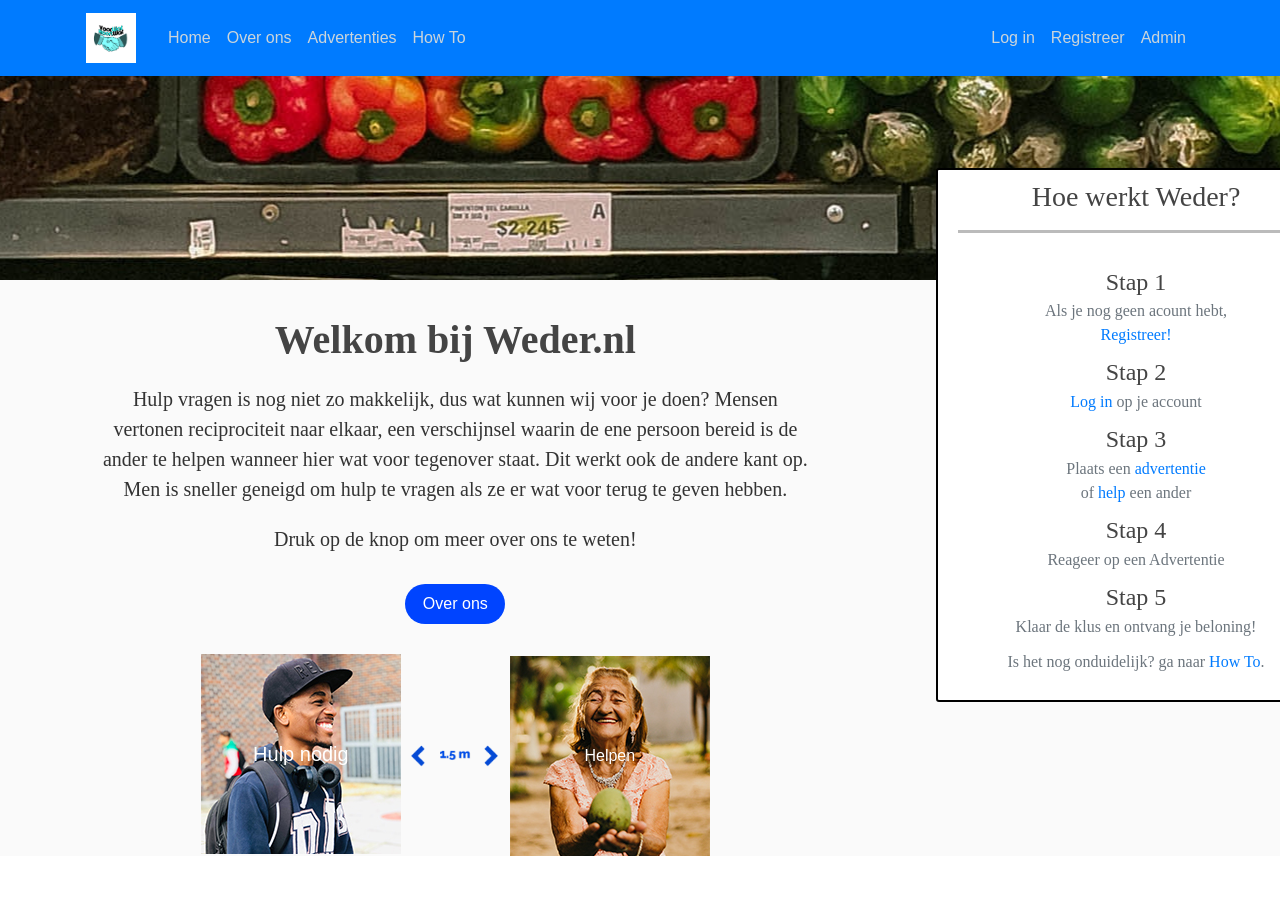
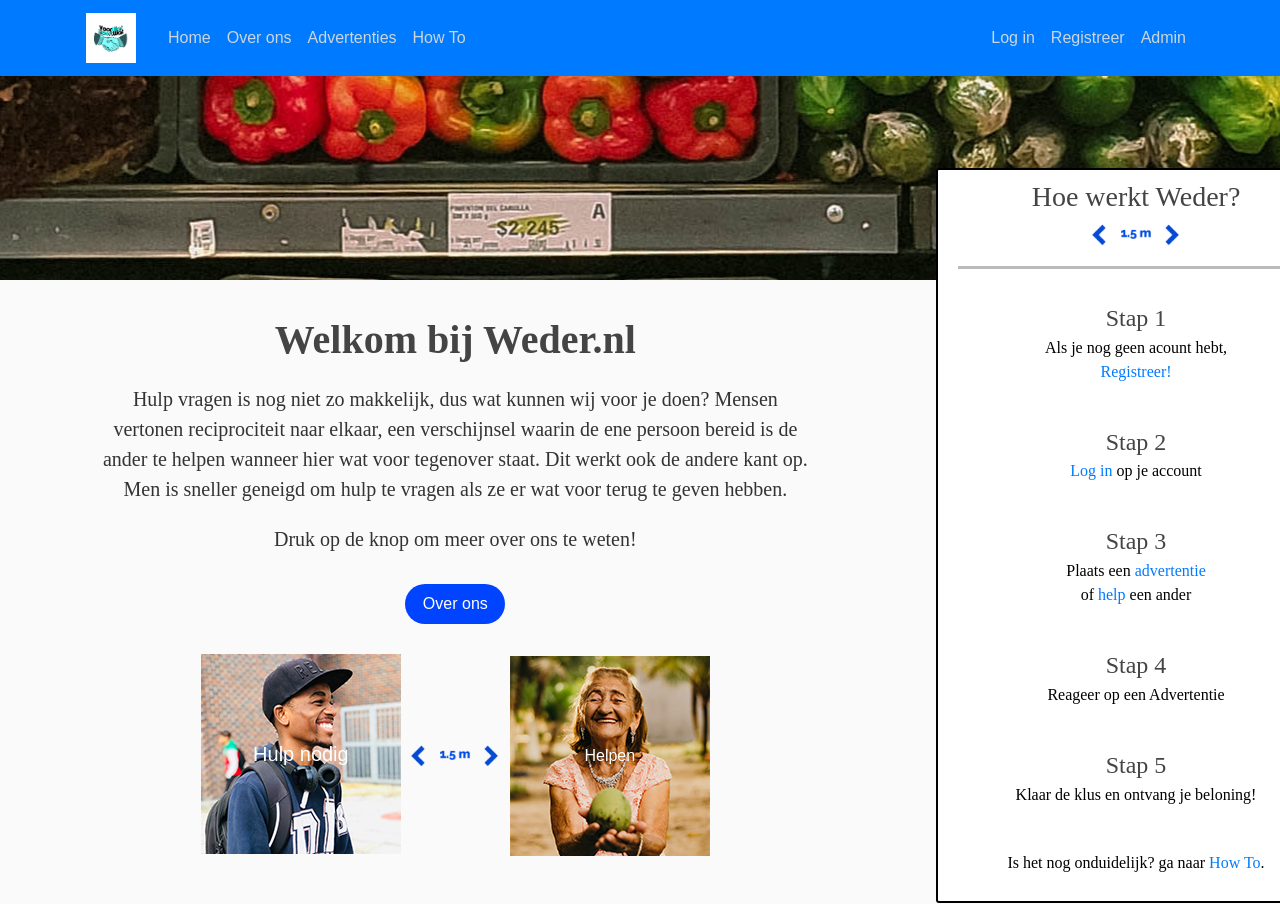
Before and after one commit to Ruben-wiel/s4d_project, a Django app: page / in a window 1280 px wide. Before the commit the page ends 856 px from the top, so only its background shows below. Run offline with Django 3.2, Linux system fonts and the light colour scheme; some libraries are stand-ins or nearby versions.

Commit message:
kleine veranderingen

```diff
--- a/s4d_webapp/website/static/website/home.css
+++ b/s4d_webapp/website/static/website/home.css
@@ -140,8 +140,3 @@
 hr.solid {
     border-top: 3px solid #bbb;
   }
-
-/* Dotted border */
-hr.dotted {
-    border-top: 3px dotted #bbb;
-  }
--- a/s4d_webapp/website/templates/website/base.html
+++ b/s4d_webapp/website/templates/website/base.html
@@ -57,17 +57,17 @@
         </nav>
         <!-- afbeelding banner -->
       </header>
-      <!-- ###############################################################################################################################################################  -->
       <div class="topblock">
         <div class="contentverschillend"></div>
       </div>
-      <!-- ###############################################################################################################################################################  -->
           <main role="main" class="container">
             <div class="ruimteboven">
             </div>
+            <!-- ############################# HOE WERKT HET ###############################  -->
             <div class="testen">
               <div class="content-section">
                 <h3 class="text-center">Hoe werkt Weder?</h3>
+                <img src="../../static/website/images/Pijlen.png" width="100">
                 <!-- <p class='text-muted'>
                     Welkom bij VoorWatHoortWat,<br> een simpel platform waar jij jouw<br> benodigdheden kan vragen, in ruil voor <br> een
                 tegenprestatie!
@@ -76,31 +76,36 @@
                   <ul class="list-group">
                     <div class="mb-4"></div>
                       <h4 class="text-center">Stap 1</h4>
-                      <p class='text-muted'>
+                      <p class='nummer1'>
                         Als je nog geen acount hebt,<br> <a href="/register/">Registreer!</a>
                       </p>
+                      <hr>
                     <div class="secondstep"></div>
                       <h4 class="text-center">Stap 2</h4>
-                      <p class='text-muted'>
+                      <p class='nummer2'>
                         <a href="/login/">Log in</a> op je account
                       </p>
+                      <hr>
                     <div class="thirdstep"></div>
                       <h4 class="text-center">Stap 3</h4>
-                      <p class='text-muted'>
+                      <p class='nummer3'>
                          Plaats een <a href="/posts/post/new/">advertentie</a> <br>
                           of <a href="/posts/">help</a> een ander
                       </p>
+                      <hr>
                       <div class="fourthstep"></div>
                       <h4 class="text-center">Stap 4</h4>
-                      <p class='text-muted'>
+                      <p class='nummer4'>
                          Reageer op een Advertentie
                       </p>
+                      <hr>
                       <div class="fifthstep"></div>
                       <h4 class="text-center">Stap 5</h4>
-                      <p class='text-muted'>
+                      <p class='nummer5'>
                          Klaar de klus en ontvang je beloning!
                       </p>
-                      <p class='text-muted'>
+                      <hr>
+                      <p class='nummer6'>
                           Is het nog onduidelijk? ga naar <a href="/howto/">How To</a>.
                       </p>
                   </ul>
--- a/s4d_webapp/website/templates/website/home.html
+++ b/s4d_webapp/website/templates/website/home.html
@@ -29,6 +29,8 @@
                 <button type="button" class="blauweknoprechts" style="width: 200px; height: 200px;">Helpen</button>
                 </a>
             </div>
+            <br>
+            <br>
         </div>
     </div>
 {% endblock content %}
```
